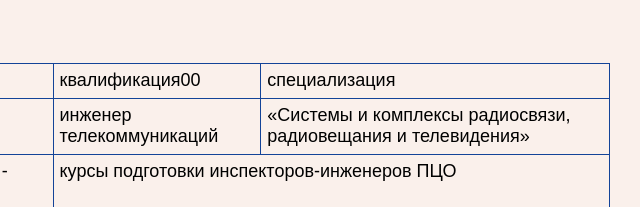
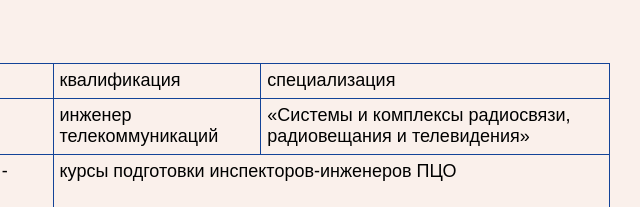
Before and after one commit to andrejpirog/rzm_1, a plain HTML site: page index.html in a window 1280 px wide. Shown: the part 291-498 px from the top of the page, 637-1277 px from the left. Drawn offline with Linux system fonts and the light colour scheme.

Commit message:
Add files via upload

```diff
--- a/index.html
+++ b/index.html
@@ -46,7 +46,7 @@
 							<p class="основной-абзац"><span class="CharOverride-2">период</span></p>
 						</td>
 						<td class="Стандартная-таблица">
-							<p class="основной-абзац"><span class="CharOverride-2">квалификация00</span></p>
+							<p class="основной-абзац"><span class="CharOverride-2">квалификация</span></p>
 						</td>
 						<td class="Стандартная-таблица">
 							<p class="основной-абзац"><span class="CharOverride-2">специализация</span></p>
```
